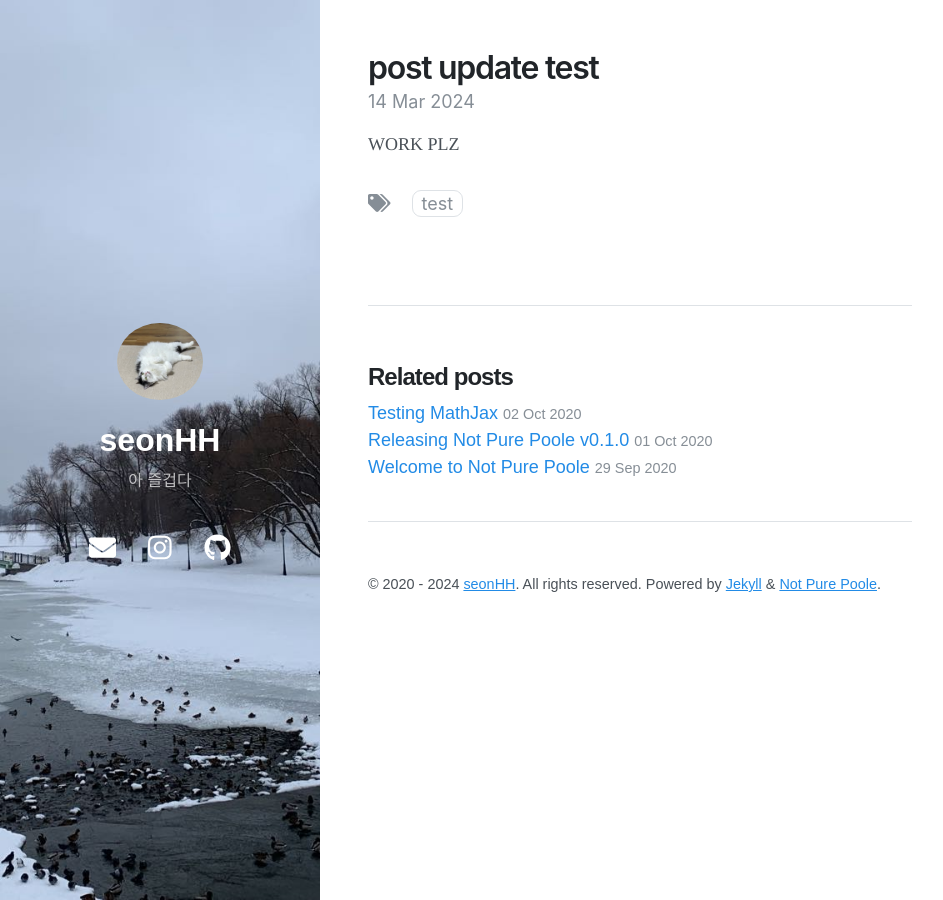
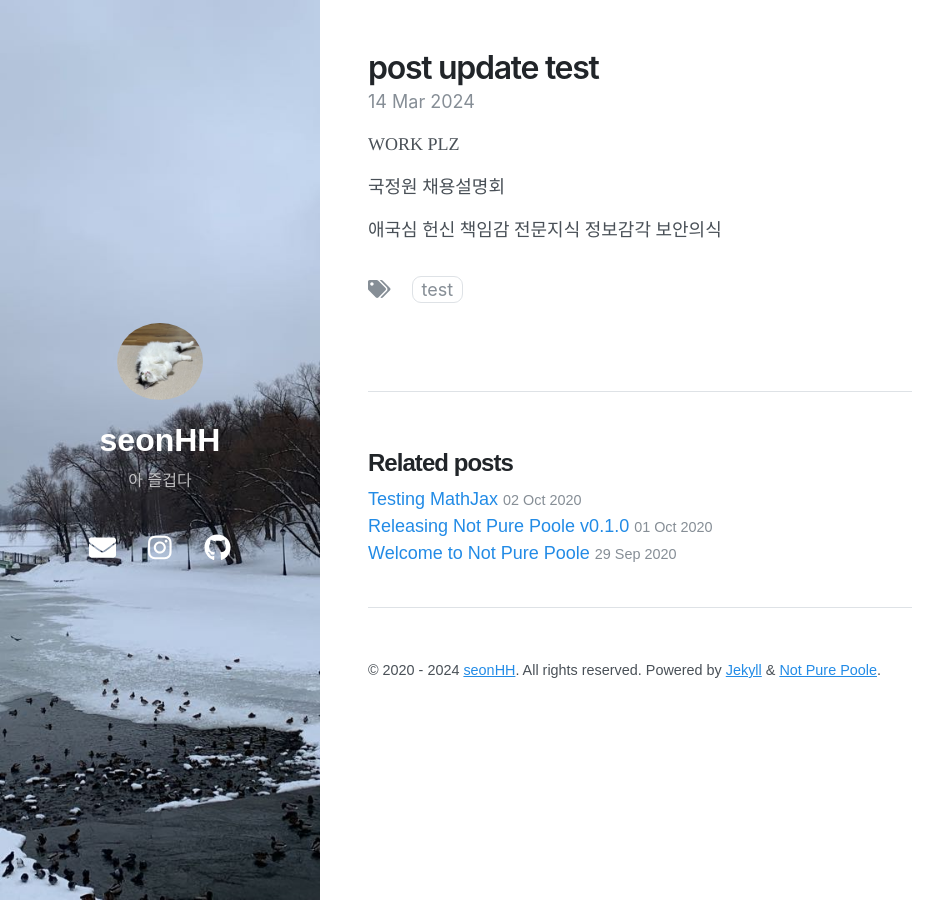
Before and after one commit to seonHH/seonHH.github.io, a Jekyll site: the page built from _posts/2024-03-16-posst_test.md, in a window 1280 px wide. Shown: the whole page, without its empty margins (0-943 px from the left). Built offline with Jekyll 4.4.1, drawn with Linux system fonts in a browser that asks for light colours; nearby versions of some CDN libraries.

```diff
--- a/_posts/2024-03-16-posst_test.md
+++ b/_posts/2024-03-16-posst_test.md
@@ -7,3 +7,9 @@ date: 2024-03-14 16:14 +0800
 ---
 
 WORK PLZ
+
+국정원 채용설명회
+
+애국심 헌신
+책임감 전문지식
+정보감각 보안의식
```
Also changed, not shown: _posts/2024_03_01-24.03_record.md (+1 -1 lines).
